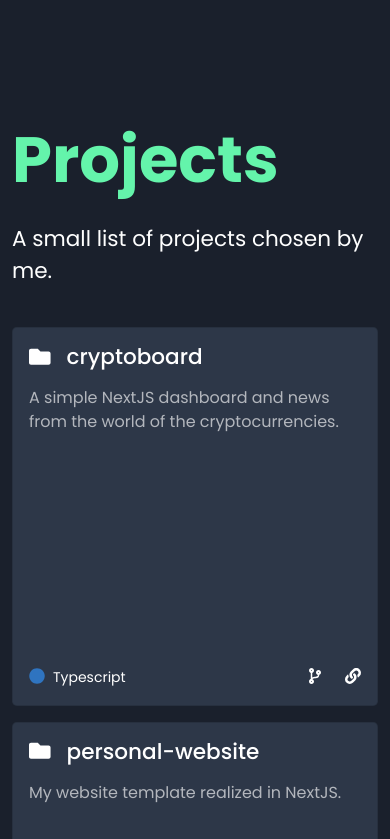
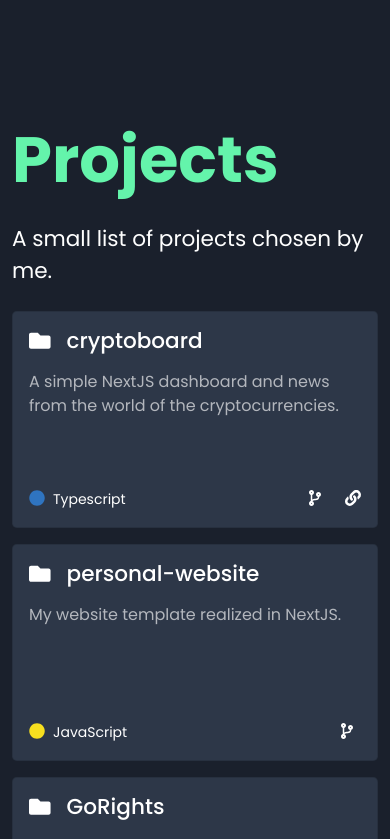
Before and after one commit to stefano-satta/personal-website-2022, a Next.js app: page / in a window 390 px wide. Shown: the part 1960-2799 px from the top of the page. Built offline with nearby package versions, Linux system fonts and the light colour scheme.

Commit message:
fix project and contact section: height single project box adjustment

```diff
--- a/components/feature/section-page/Project.jsx
+++ b/components/feature/section-page/Project.jsx
@@ -1,4 +1,4 @@
-import {Row} from 'react-bootstrap'
+import {Row, Col} from 'react-bootstrap'
 import ProjectCard from '../../common/project-card/ProjectCard'
 import { PROJECTS } from "../../../utility/project-list";
 
@@ -7,6 +7,7 @@
 
     return (
         <Row className="mt-5" id="project">
+            <Col>
                 <h2 className="text-primary mb-4 fw-bold fs-title-section">Projects</h2>
                 <p className="fs-4">A small list of projects chosen by me.</p>
                 <div className="mt-3 d-flex flex-wrap justify-content-between">
@@ -16,6 +17,7 @@
                         ))
                     }
                 </div>
+            </Col>
         </Row>
     )
 }
--- a/styles/global.css
+++ b/styles/global.css
@@ -118,7 +118,7 @@
 #tech-stack-icons .list-group-item { background: transparent !important; border: unset;}
 #about { padding: 200px 0;}
 #project, #contact { padding-bottom: 200px;}
-.project-card { width: 32%; min-height: 50%; }
+.project-card { width: 32%; height: 217px; }
 
 #contact-mail {
     content: "";
@@ -375,7 +375,7 @@
 
 }
 @media screen and (max-width: 767px) {
-  .project-card { width: 100%; margin-bottom: 2rem; max-height: 202px;}
+  .project-card { width: 100%; margin-bottom: 2rem;}
   .fs-name { font-size: 4.375rem; }
   .fs-title-section { font-size: 4rem ;}
   .fs-contact-mail { font-size: 1.5rem;}
```
Lines whose indentation alone changed are shown as unchanged.
